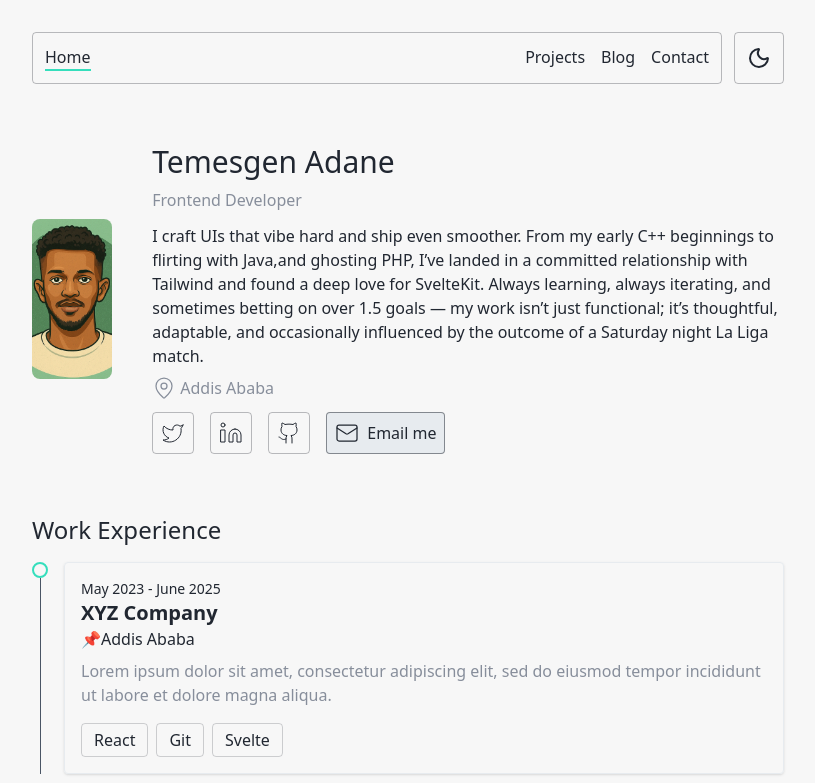
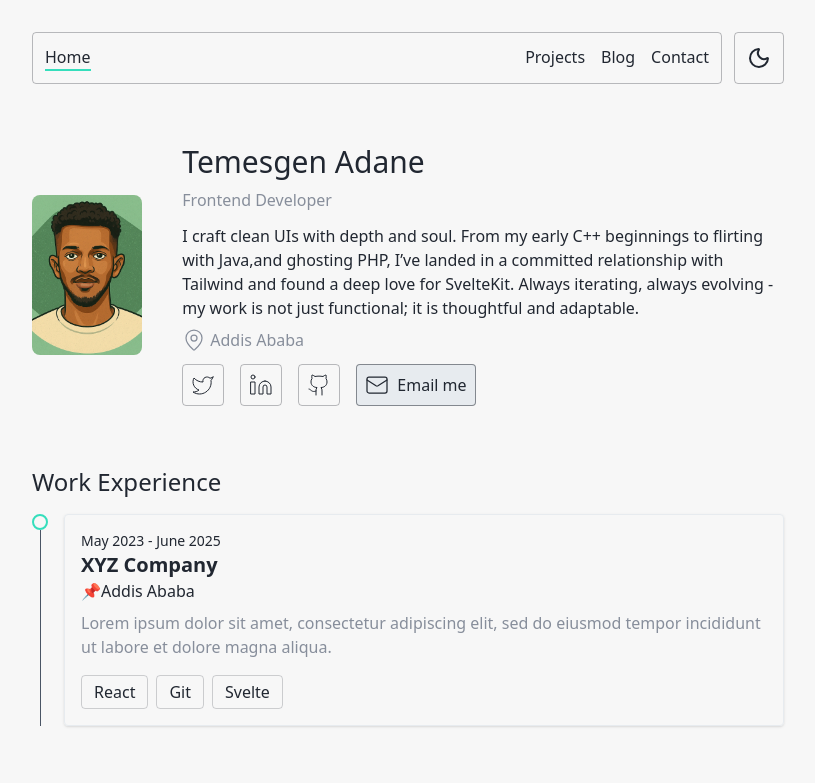
Before and after one commit to temesgen-982/portfolio-astro, an Astro site: page / in a window 1280 px wide. Shown: the top 783 px of the page, without its empty margins (232-1047 px from the left). Built offline with nearby package versions, Linux system fonts and the light colour scheme; Astro itself is replaced by a stand-in of ours.

Commit message:
update paragraph

```diff
--- a/src/components/Hero.astro
+++ b/src/components/Hero.astro
@@ -24,7 +24,7 @@
             <p class="text-medium-gray">Frontend Developer</p>
         </div>
         <div class="flex flex-col gap-2">
-            <p>I craft UIs that vibe hard and ship even smoother. From my early C++ beginnings to flirting with Java,and ghosting PHP, I’ve landed in a committed relationship with Tailwind and found a deep love for SvelteKit. Always learning, always iterating, and sometimes betting on over 1.5 goals — my work isn’t just functional; it’s thoughtful, adaptable, and occasionally influenced by the outcome of a Saturday night La Liga match.</p>
+            <p>I craft clean UIs with depth and soul. From my early C++ beginnings to flirting with Java,and ghosting PHP, I’ve landed in a committed relationship with Tailwind and found a deep love for SvelteKit. Always iterating, always evolving - my work is not just functional; it is thoughtful and adaptable.</p>
             <p class="flex gap-1 text-medium-gray"><MapPin strokeWidth={1.25} />Addis Ababa</p>
         </div>
         <div class="flex gap-4">
```
